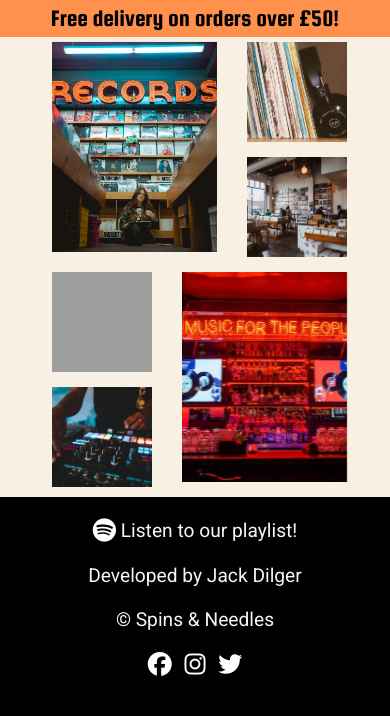
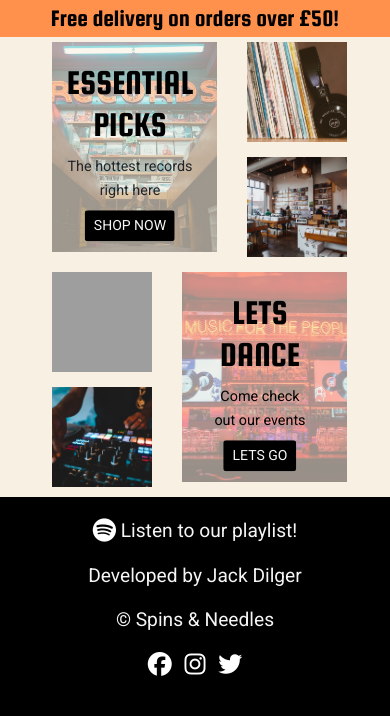
Before and after one commit to JackDilger/spins-and-needles-ms4, a Django app: page / in a window 390 px wide. Shown: the part 246-962 px from the top of the page. Run offline with Django 3.2, Linux system fonts and the light colour scheme; some libraries are stand-ins or nearby versions; grey boxes are pictures that could not be loaded.

Commit message:
Fix image grid opacity on smaller screen sizes

```diff
--- a/static/css/base.css
+++ b/static/css/base.css
@@ -508,4 +508,12 @@ footer {
   .gallery-header {
       font-size: 2.2rem;
   }
+
+  .image-container .image {
+      opacity: 0.4;
+  }
+
+  .image-container .image-grid-hover {
+      opacity: 1;
+  }
 }
```
